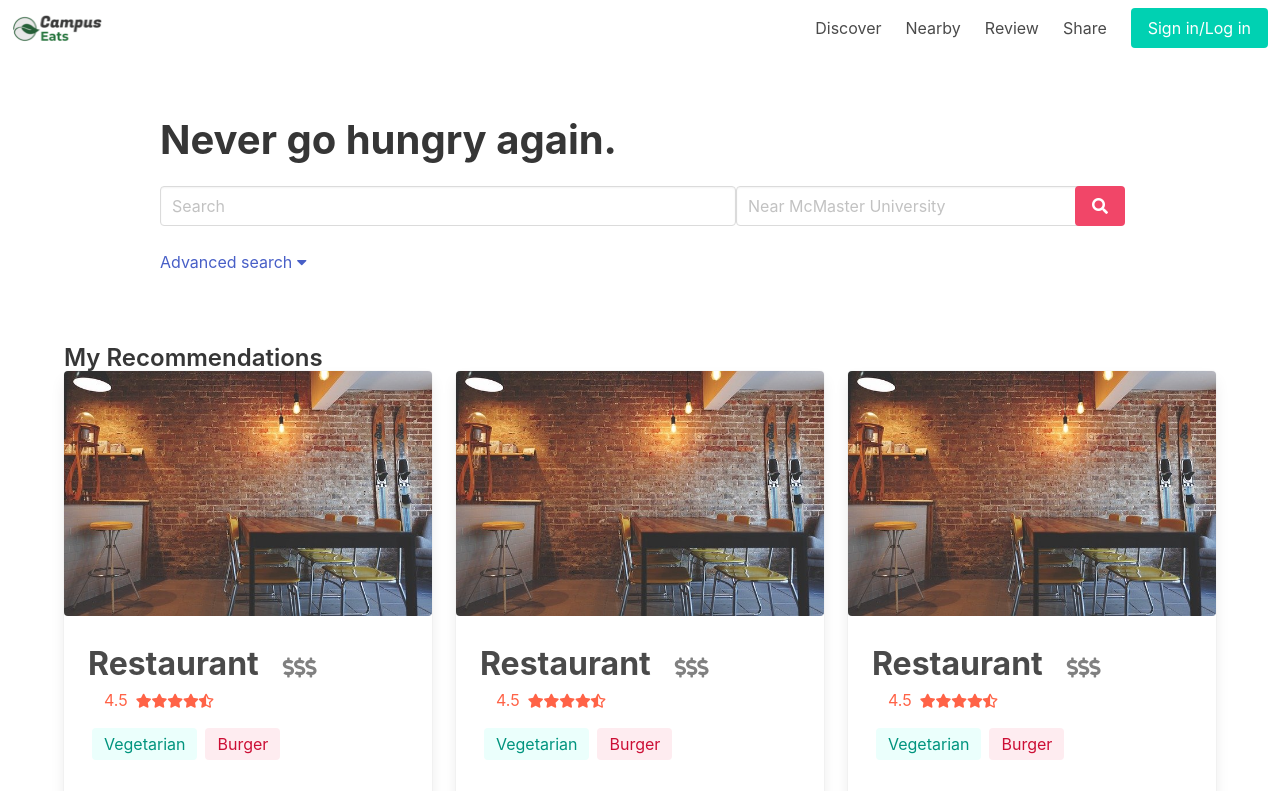
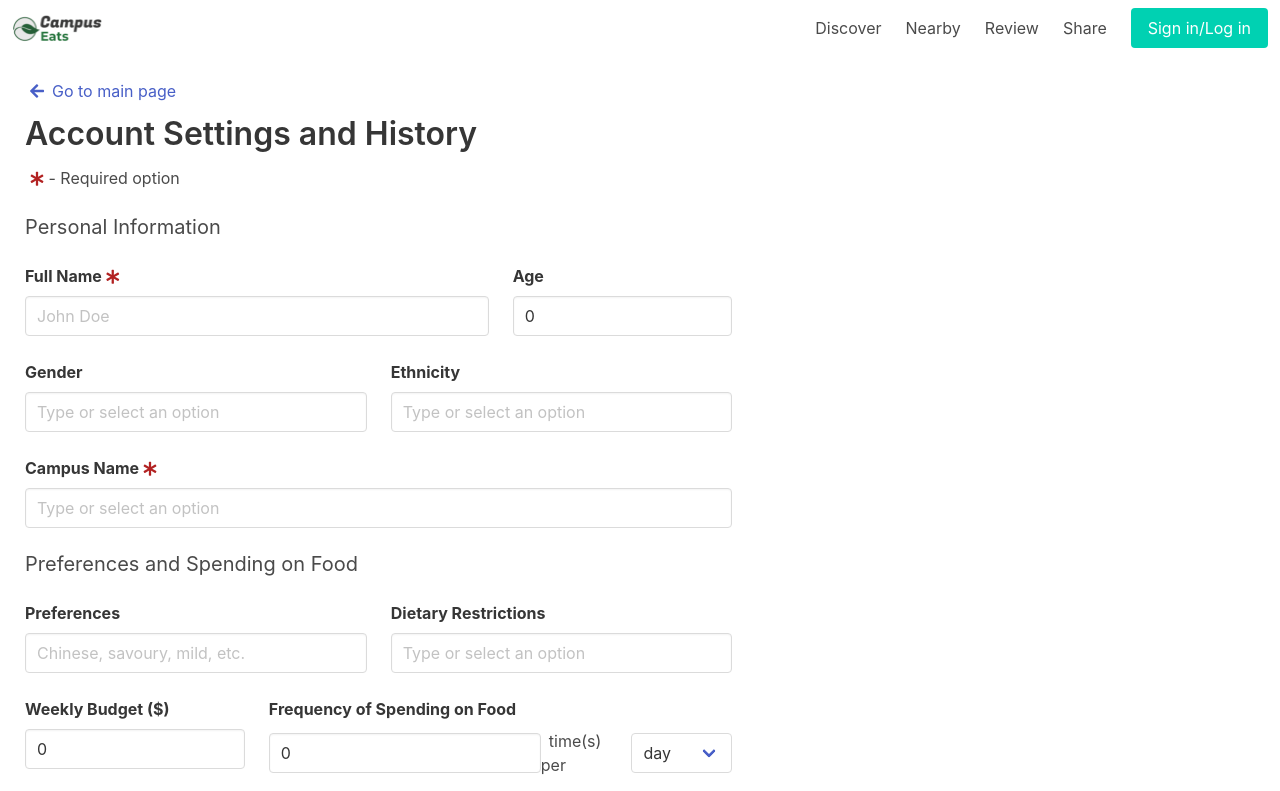
Before and after one commit to Sujan-Kandeepan/CampusEats, a React (Create React App) app: page /settings in a window 1280 px wide. Shown: the top 791 px of the page. Built offline with nearby package versions, Linux system fonts and the light colour scheme.

Commit message:
Add settings page to App.js as pulled from master

```diff
--- a/src/App.js
+++ b/src/App.js
@@ -16,6 +16,7 @@ import Main from "./Main.js";
 import Details from "./Details.js";
 import AccSetup from "./AccSetup.js";
 import Login from "./Login.js";
+import Settings from "./Settings.js";
 
 export default class App extends React.Component {
 
@@ -58,6 +59,9 @@ export default class App extends React.Component {
             <Route path="/accSetup">
               <AccSetup />
             </Route>
+            <Route path="/settings">
+              <Settings />
+            </Route>
             <Route path="/login">
               <Login username={this.state.user.username} password={this.state.user.password} changeLoginState={this.changeLoginStateFromApp} loginState={this.state.loginState}/>
             </Route>
```
